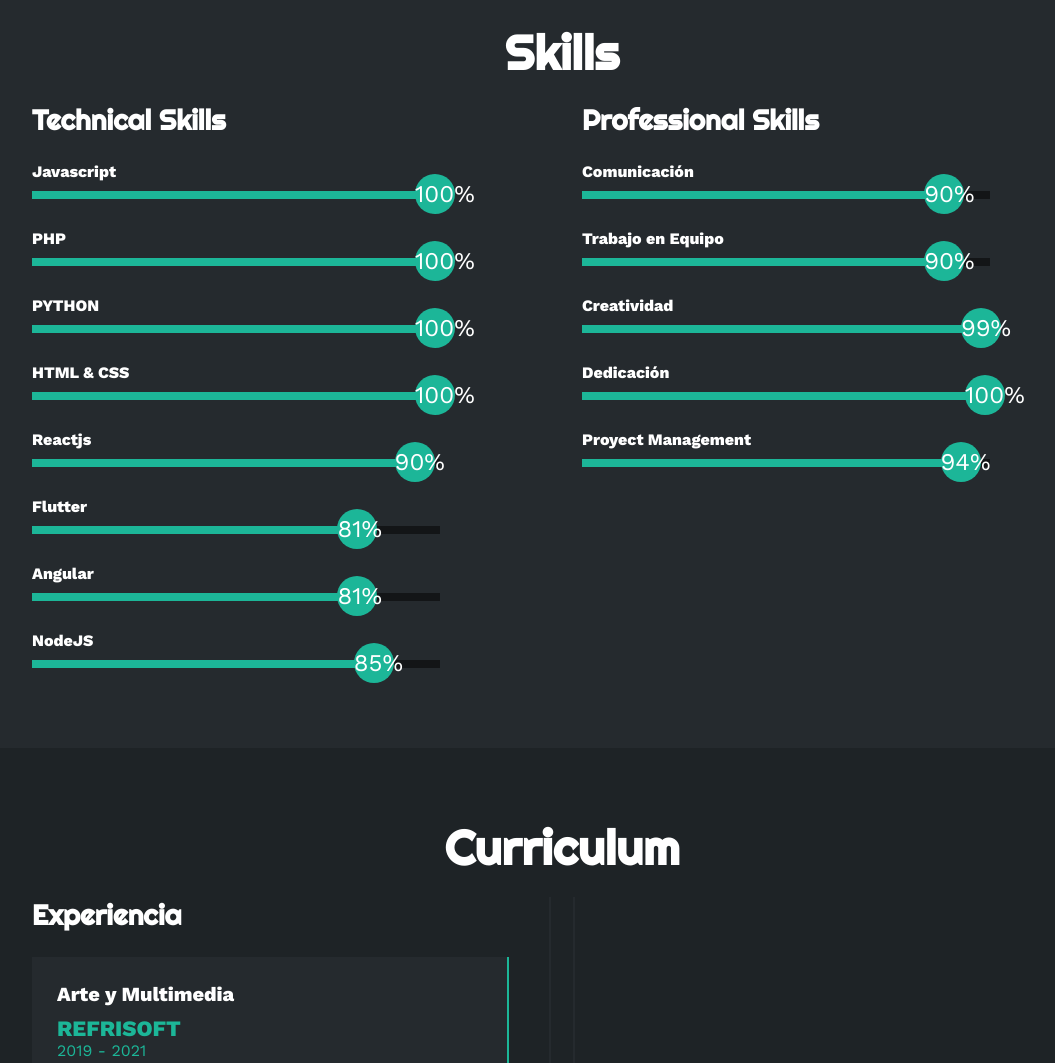
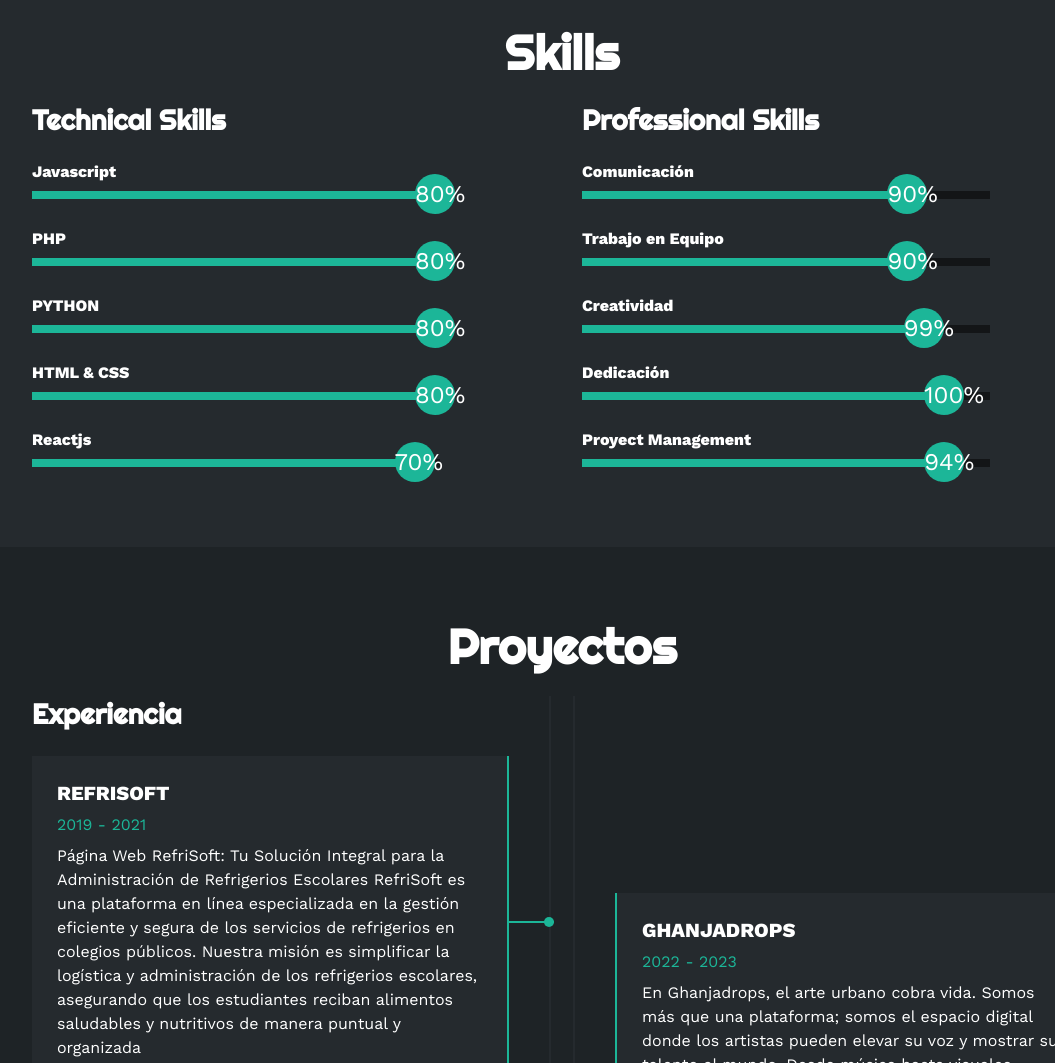
Before and after one commit to JohanMonsalveAbello/JOHANMONSALVE, a plain HTML site: page index.html in a window 1280 px wide. Shown: the part 1483-2546 px from the top of the page, without its empty margins (78-1133 px from the left). Drawn offline with nearby package versions, Linux system fonts and the light colour scheme; a script that the page names is missing.

Commit message:
Update index.html

```diff
--- a/index.html
+++ b/index.html
@@ -49,7 +49,7 @@
     <section id="sobremi" class="sobremi">
         <div class="contenido-seccion">
             <h2>Sobre Mí</h2>
-            <p><span>Hola, Soy Johan Monsalve 👋.</span>Soy un desarrollador web calificado y profesional con cinco años de experiencia solida en administración de bases de datos y diseño de sitios web. Con Fuertes habilidades creativas y analíticas.</p>
+            <p><span>Hola, Soy Johan Monsalve 👋.</span>Soy un  Joven tecnologo en Desarrollo de software y estudiante de ingenieria en sistemas apacionado por la programacion </p>
 
             <div class="fila">
                 <!-- datos personales -->
@@ -131,7 +131,7 @@
                         <span>Javascript</span>
                         <div class="barra-skill">
                             <div class="progreso">
-                                <span>100%</span>
+                                <span>80%</span>
                             </div>
                         </div>
                     </div>
@@ -140,7 +140,7 @@
                         <span>PHP</span>
                         <div class="barra-skill">
                             <div class="progreso">
-                                <span>100%</span>
+                                <span>80%</span>
                             </div>
                         </div>
                     </div>
@@ -148,7 +148,7 @@
                         <span>PYTHON</span>
                         <div class="barra-skill">
                             <div class="progreso">
-                                <span>100%</span>
+                                <span>80%</span>
                             </div>
                         </div>
                     </div>
@@ -157,7 +157,7 @@
                         <span>HTML & CSS</span>
                         <div class="barra-skill">
                             <div class="progreso">
-                                <span>100%</span>
+                                <span>80%</span>
                             </div>
                         </div>
                     </div>
@@ -167,37 +167,12 @@
                         <span>Reactjs</span>
                         <div class="barra-skill">
                             <div class="progreso">
-                                <span>90%</span>
-                            </div>
-                        </div>
-                    </div>
-                    <div class="skill">
-                        <span>Flutter</span>
-                        <div class="barra-skill">
-                            <div class="progreso">
-                                <span>81%</span>
-                            </div>
-                        </div>
-                    </div>
-
-                    <div class="skill">
-                        <span>Angular</span>
-                        <div class="barra-skill">
-                            <div class="progreso">
-                                <span>81%</span>
+                                <span>70%</span>
                             </div>
                         </div>
                     </div>
 
 
-                <div class="skill">
-                    <span>NodeJS</span>
-                    <div class="barra-skill">
-                        <div class="progreso">
-                            <span>85%</span>
-                        </div>
-                    </div>
-                </div>
 
 
 
@@ -255,13 +230,13 @@
     <!-- SECCION CURRICULUM -->
     <section id="curriculum" class="curriculum">
         <div class="contenido-seccion">
-            <h2>Curriculum</h2>
+            <h2>Proyectos</h2>
             <div class="fila">
                 <div class="col izquierda">
                     <h3>Experiencia</h3>
                     <div class="item izq">
-                        <h4>Arte y Multimedia</h4>
-                        <span class="casa">REFRISOFT</span>
+                        <h4>REFRISOFT</h4>
+                        <span class="casa"></span>
                         <span class="fecha">2019 - 2021</span>
                         <p>Página Web RefriSoft: Tu Solución Integral para la Administración de Refrigerios Escolares RefriSoft es una plataforma en línea especializada en la gestión eficiente y segura de los servicios de refrigerios en colegios públicos. Nuestra misión es simplificar la logística y administración de los refrigerios escolares, asegurando que los estudiantes reciban alimentos saludables y nutritivos de manera puntual y organizada</p>
                         <div class="conectori">
```
